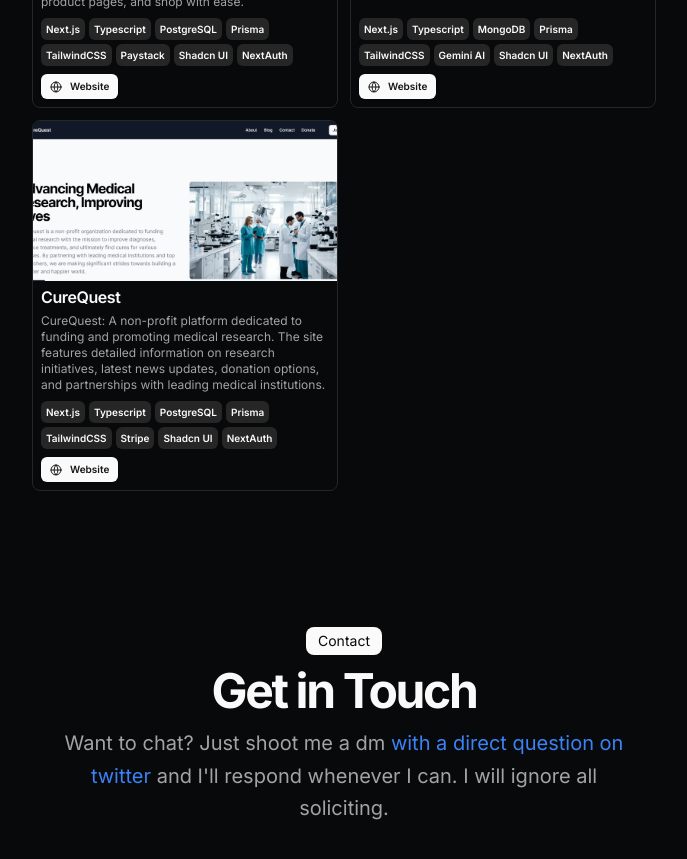
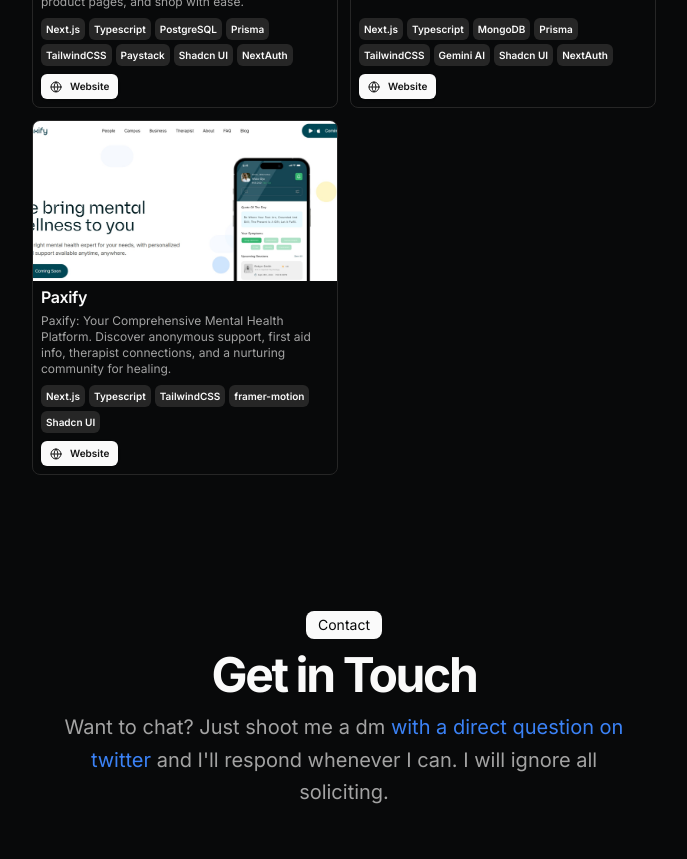
Before and after one commit to Pharm-ack/porfolio, a Next.js app: page / in a window 1280 px wide. Shown: the part 1220-2079 px from the top of the page, without its empty margins (296-983 px from the left). Built offline with nearby package versions, Linux system fonts and the light colour scheme.

Commit message:
Update resume.tsx

```diff
--- a/src/data/resume.tsx
+++ b/src/data/resume.tsx
@@ -137,30 +137,27 @@
     },
 
     {
-      title: "CureQuest",
-      href: "https://cure-quest-ph.vercel.app/",
+      title: "Paxify",
+      href: "https://paxify.org/",
       //dates: "June 2024 - June 2024",
       active: true,
       description:
-        "CureQuest: A non-profit platform dedicated to funding and promoting medical research. The site features detailed information on research initiatives, latest news updates, donation options, and partnerships with leading medical institutions.",
+        "Paxify: Your Comprehensive Mental Health Platform. Discover anonymous support, first aid info, therapist connections, and a nurturing community for healing.",
       technologies: [
         "Next.js",
         "Typescript",
-        "PostgreSQL",
-        "Prisma",
         "TailwindCSS",
-        "Stripe",
+        "framer-motion",
         "Shadcn UI",
-        "NextAuth",
       ],
       links: [
         {
           type: "Website",
-          href: "https://cure-quest-ph.vercel.app/",
+          href: "https://paxify.org/",
           icon: <Icons.globe className="size-3" />,
         },
       ],
-      image: "/curequest.png",
+      image: "/paxify.jpg",
       // video:
       //   "https://pub-83c5db439b40468498f97946200806f7.r2.dev/chat-collect.mp4",
     },
```
